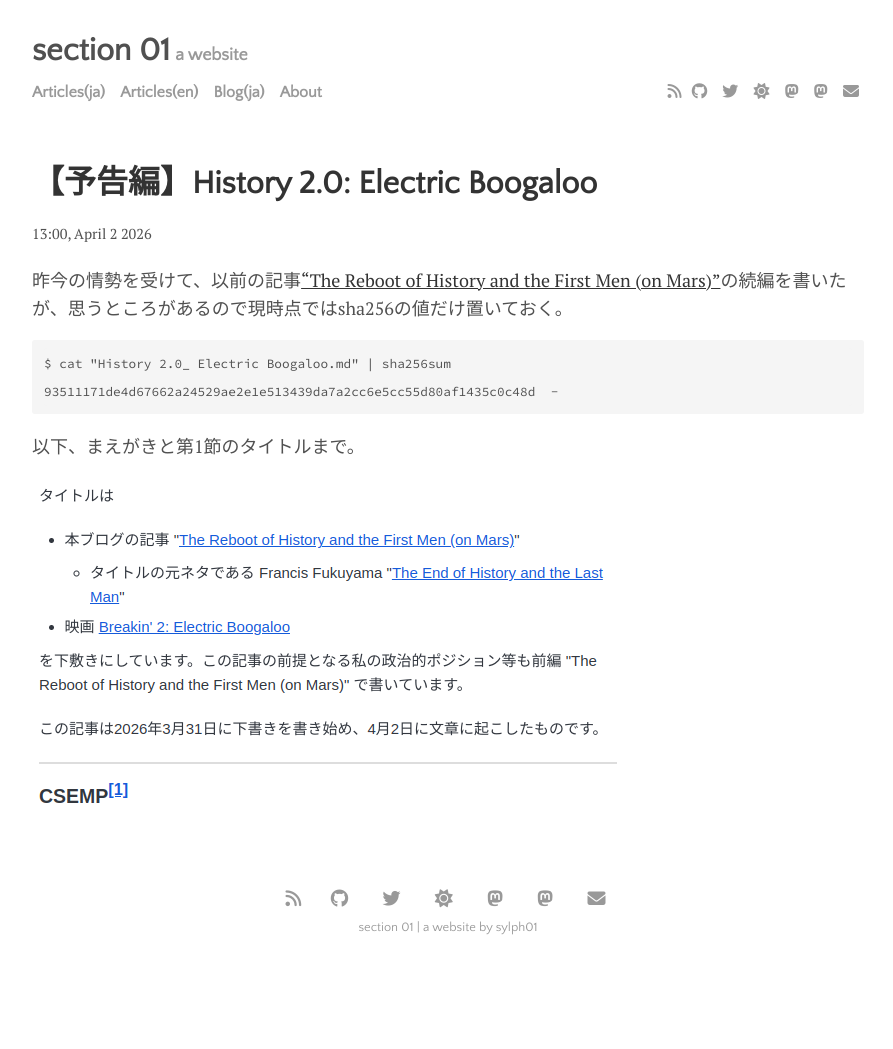
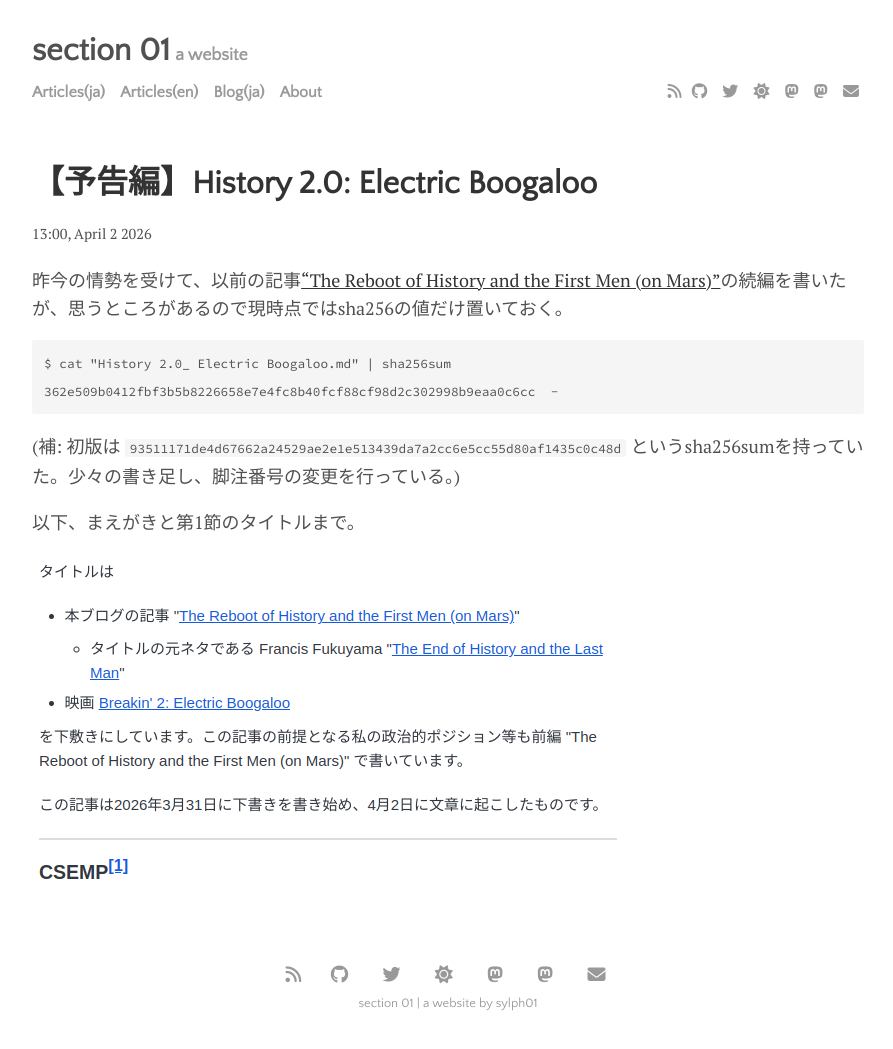
Before and after one commit to sylph01/sylph01.github.io, a Jekyll site: the page built from _posts/2026-04-02-h2-preview.md, in a window 1280 px wide. Shown: the whole page, without its empty margins (192-1085 px from the left). Built offline with Jekyll 4.4.1, drawn with Linux system fonts in a browser that asks for light colours; before the commit the page ends 973 px from its top, so only the background shows below that.

Commit message:
[h2-preview] update

````diff
--- a/_posts/2026-04-02-h2-preview.md
+++ b/_posts/2026-04-02-h2-preview.md
@@ -9,8 +9,10 @@ category: ja
 
 ```
 $ cat "History 2.0_ Electric Boogaloo.md" | sha256sum
-93511171de4d67662a24529ae2e1e513439da7a2cc6e5cc55d80af1435c0c48d  -
+362e509b0412fbf3b5b8226658e7e4fc8b40fcf88cf98d2c302998b9eaa0c6cc  -
 ```
+
+(補: 初版は `93511171de4d67662a24529ae2e1e513439da7a2cc6e5cc55d80af1435c0c48d` というsha256sumを持っていた。少々の書き足し、脚注番号の変更を行っている。)
 
 以下、まえがきと第1節のタイトルまで。
 
````
